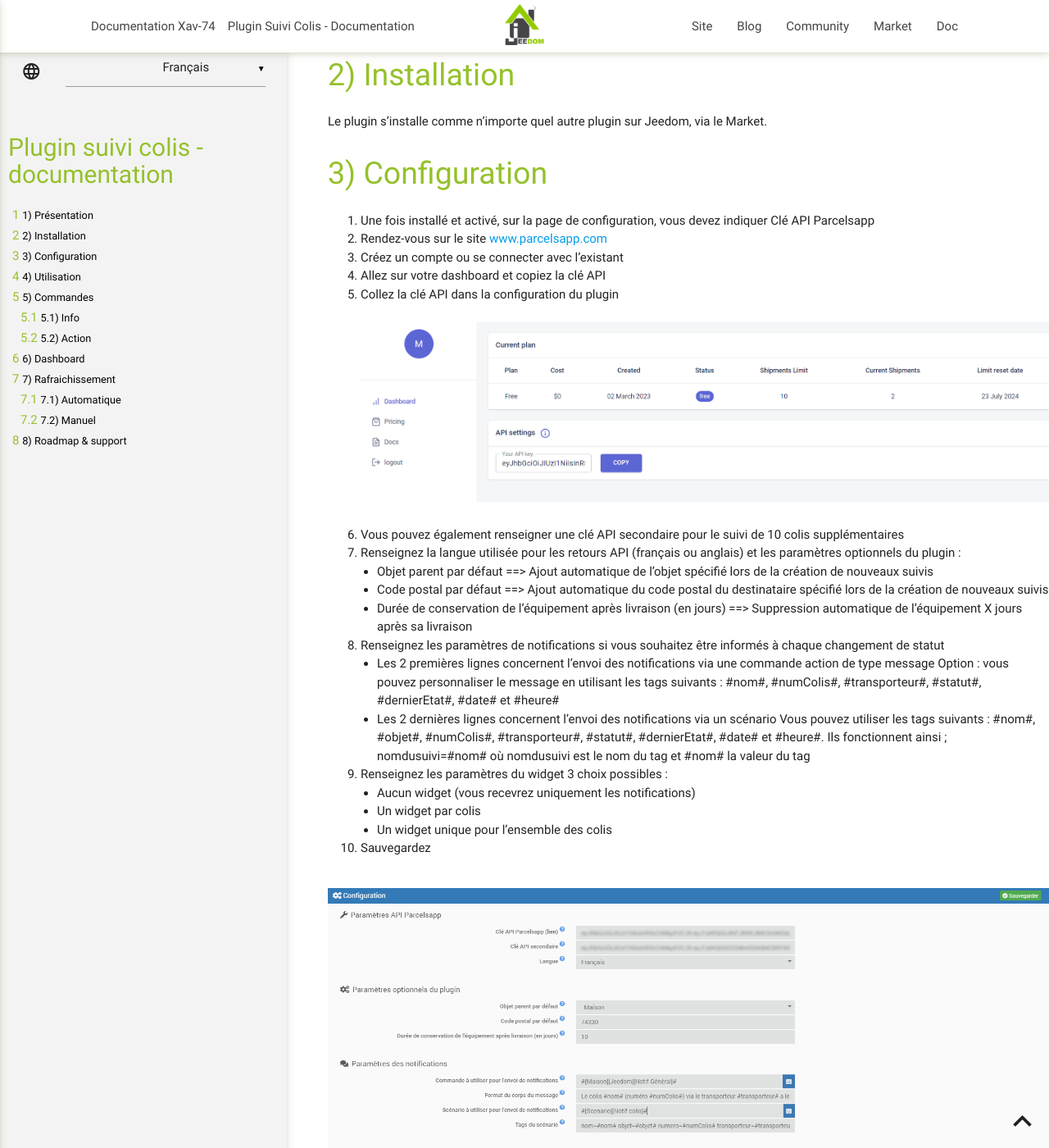
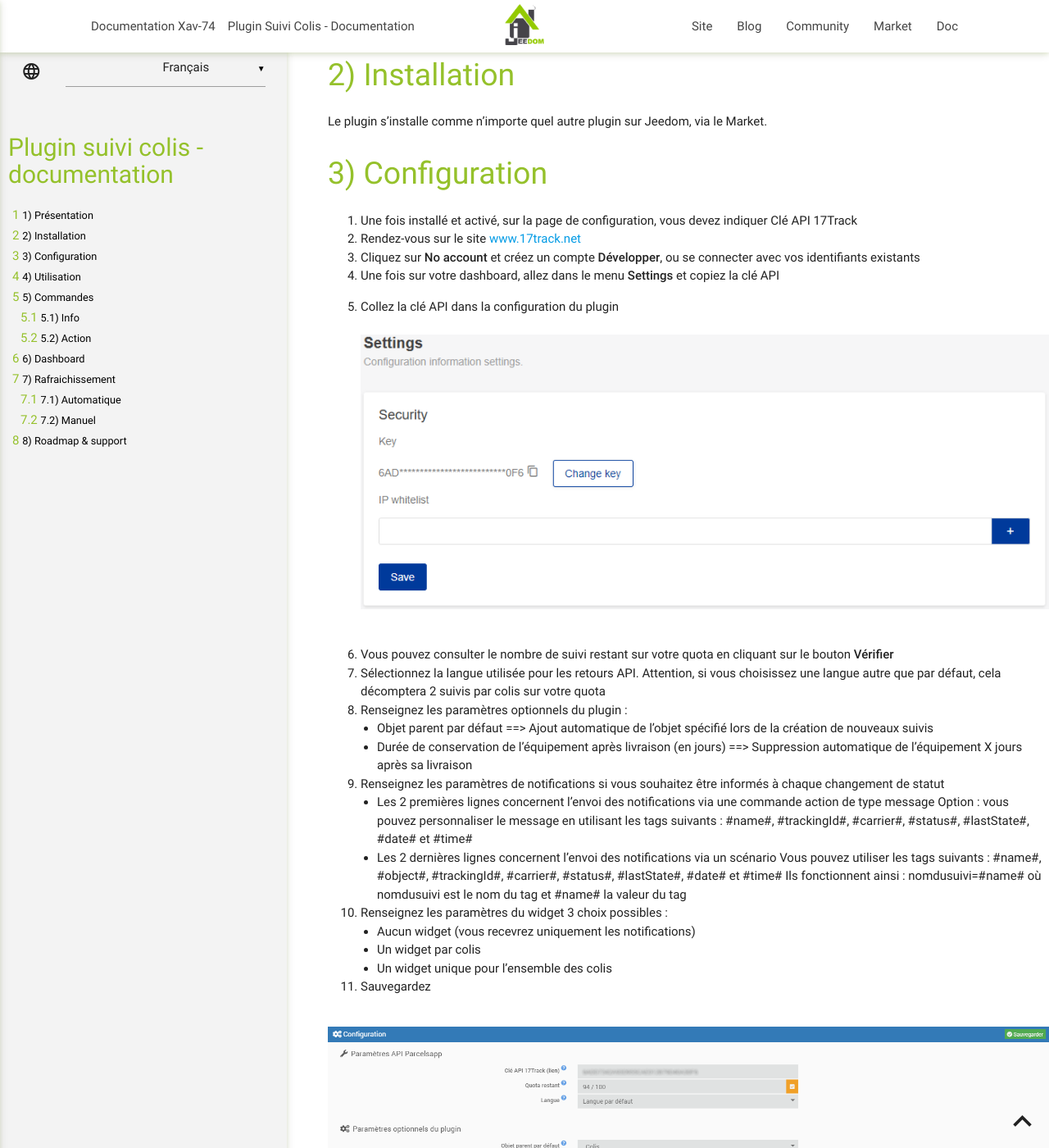
Before and after one commit to Xav-74/Documentation, a Jekyll site: the page built from parcelTracking/fr_FR/index.md, in a window 1280 px wide and 1400 px high, scrolled down 315 px. Shown: the whole window at 82% size. Built offline with Jekyll 4.4.1, drawn with Linux system fonts in a browser that asks for light colours; some of the changed text lies outside the part shown.

Commit message:
Update parcelTracking docs

```diff
--- a/parcelTracking/fr_FR/index.md
+++ b/parcelTracking/fr_FR/index.md
@@ -7,8 +7,8 @@
 
 # Présentation
 
-Ce plugin vous permet de suivre vos colis en provenance des principaux transporteurs français et internationaux (La Poste, Mondial Relay, Relais Colis, Colis Privé, Aliexpress, Shein, Amazon, eBay, FedEx, UPS, ...) via l'API de [**Parcelsapp**](https://parcelsapp.com/fr).<br/>
-Le plan gratuit de Parcelsapp propose le suivi de 10 colis sur 30 jours glissants. Si vous le souhaitez, vous pouvez prendre un plan supérieur.
+Ce plugin vous permet de suivre vos colis en provenance des principaux transporteurs français et internationaux (La Poste, Mondial Relay, Relais Colis, Colis Privé, Aliexpress, Shein, Amazon, eBay, FedEx, UPS, ...) via l'API de [**17Track**](https://www.17track.net/en).<br/>
+Le plan gratuit de 17Track propose le suivi de 100 colis par mois (remise à 0 le 1er jour du mois). Si vous le souhaitez, vous pouvez prendre un plan supérieur payant.
 
 > **Tip**
 >
@@ -23,29 +23,30 @@
 
 # Configuration
 
-1. Une fois installé et activé, sur la page de configuration, vous devez indiquer Clé API Parcelsapp
-2. Rendez-vous sur le site [www.parcelsapp.com](https://parcelsapp.com/dashboard/#/login)
-3. Créez un compte ou se connecter avec l'existant
-4. Allez sur votre dashboard et copiez la clé API
+1. Une fois installé et activé, sur la page de configuration, vous devez indiquer Clé API 17Track
+2. Rendez-vous sur le site [www.17track.net](https://user.17track.net/en)
+3. Cliquez sur **No account** et créez un compte **Développer**, ou se connecter avec vos identifiants existants
+4. Une fois sur votre dashboard, allez dans le menu **Settings** et copiez la clé API
 5. Collez la clé API dans la configuration du plugin
-<br/><br/>![Dashboard parcelsapp](../images/dashboard_parcelsapp.png)<br/><br/>
-6. Vous pouvez également renseigner une clé API secondaire pour le suivi de 10 colis supplémentaires
-7. Renseignez la langue utilisée pour les retours API (français ou anglais) et les paramètres optionnels du plugin :
+<br/><br/>![Dashboard 17Track](../images/dashboard_17Track.png)<br/><br/>
+
+6. Vous pouvez consulter le nombre de suivi restant sur votre quota en cliquant sur le bouton **Vérifier**
+7. Sélectionnez la langue utilisée pour les retours API. Attention, si vous choisissez une langue autre que par défaut, cela décomptera 2 suivis par colis sur votre quota
+8. Renseignez les paramètres optionnels du plugin :
  - Objet parent par défaut ==> Ajout automatique de l'objet spécifié lors de la création de nouveaux suivis
- - Code postal par défaut ==> Ajout automatique du code postal du destinataire spécifié lors de la création de nouveaux suivis
  - Durée de conservation de l'équipement après livraison (en jours) ==> Suppression automatique de l'équipement X jours après sa livraison
-8. Renseignez les paramètres de notifications si vous souhaitez être informés à chaque changement de statut
+9. Renseignez les paramètres de notifications si vous souhaitez être informés à chaque changement de statut
  - Les 2 premières lignes concernent l'envoi des notifications via une commande action de type message
-   Option : vous pouvez personnaliser le message en utilisant les tags suivants : #nom#, #numColis#, #transporteur#, #statut#, #dernierEtat#, #date# et #heure#
+   Option : vous pouvez personnaliser le message en utilisant les tags suivants : #name#, #trackingId#, #carrier#, #status#, #lastState#, #date# et #time#
  - Les 2 dernières lignes concernent l'envoi des notifications via un scénario
-   Vous pouvez utiliser les tags suivants : #nom#, #objet#, #numColis#, #transporteur#, #statut#, #dernierEtat#, #date# et #heure#.
-   Ils fonctionnent ainsi ; nomdusuivi=#nom# où nomdusuivi est le nom du tag et #nom# la valeur du tag
-9. Renseignez les paramètres du widget
+   Vous pouvez utiliser les tags suivants : #name#, #object#, #trackingId#, #carrier#, #status#, #lastState#, #date# et #time#
+   Ils fonctionnent ainsi : nomdusuivi=#name# où nomdusuivi est le nom du tag et #name# la valeur du tag
+10. Renseignez les paramètres du widget
   3 choix possibles :
   - Aucun widget (vous recevrez uniquement les notifications)
   - Un widget par colis
   - Un widget unique pour l'ensemble des colis
-10. Sauvegardez
+11. Sauvegardez
 
 <br/>![Config parcelTracking](../images/config_parcelTracking.png)<br/>
 
@@ -57,9 +58,14 @@
 # Utilisation
 1. Lancer le plugin qui se trouve dans la catégorie **Organisation** du menu **Plugins**
 2. Ajouter un colis, comme n'importe quel équipement sous Jeedom
-3. Indiquer le nom de votre colis puis renseigner le numéro de suivi, la clé API à utiliser (par défaut la principale), son pays et code postal de destination, sauf si les informations ont déjà été pré-remplies dans la configuration du plugin
-5. Sauvegarder
-6. Si vous ne souhaitez pas attendre l'actualisation automatique, vous pouvez la forcer en cliquant sur le bouton **Synchronisation**. Attention, lors de la synchronisation, aucune notification n'est envoyée.
+3. Indiquer le nom de votre colis puis renseigner le numéro de suivi, le transporteur si vous le connaissez et le paramètre additionnel nécessaire au suivi s'il est obligatoire. La liste des transporteurs provient directement de 17Track et sera mise à jour régulièrement. Si un paramètre additionnel est nécessaire pour le transporteur sélectionné, une note apparaitra pour vous le signaler et vous donner son format attendu
+4. Sauvegarder puis lancez un **enregistrement** afin que le colis soit pris en compte par les API 17Track et assurez-vous du succès de cette action (notification verte)
+
+> **Tip**
+>
+>Si, à l'issue du premier enregistrement **réussi**, vous devez modifier le transporteur et/ou le paramètre additionnel, vous pouvez le faire gràce aux boutons de mise à jour. Attention, il arrive parfois qu'à l'issue d'une mise à jour de l'un des 2 paramètres, les informations de suivi ne remontent pas immédiatement. Patientez 1 à 2 heures. Passé ce délai, il est préférable de supprimer le colis, et de le recréer **avec l'ensemble des paramètres à jour dès le premier enregistrement**
+
+<br/>![Config parcelTracking](../images/eqt_parcelTracking.png)<br/>
 
 
 # Commandes
@@ -77,6 +83,7 @@
 - **Origine** : pays d'origine du colis
 - **Destination** : pays de destinatiuon du colis
 - **Etats** : liste de toutes les étapes de la livraison
+- **Dernier évènement** : date et heure du dernier évènement envoyé par le transporteur. Utilisé pour l'envoi des notifications
 - **Dernier état** : dernier état envoyé par le transporteur. Utilisé pour l'envoi des notifications
 - **Date de livraison** : uniquement disponible lorsque le colis a été livré
 
@@ -117,10 +124,10 @@
 
 # Roadmap & support
 
-Ce plugin évoluera au fil du temps en fonction de vos demandes et des possibilités des API Parcelsapp.
+Ce plugin évoluera au fil du temps en fonction de vos demandes et des possibilités des API 17Track.
 
 Les prochaines versions verront arriver les features suivantes :
-- Traduction du plugin en anglais
+- Mise en place d'un WebHook pour une réception des données en temps réel
 - ...
 
 > **Tip**
--- /dev/null
+++ b/parcelTracking/index.html
@@ -0,0 +1,3 @@
+<script>
+window.location.href = 'fr_FR/';
+</script>
```
Also changed, not shown: other parts of parcelTracking/fr_FR/index.md (+1 -1 lines), parcelTracking/fr_FR/changelog.md (+9 -0 lines), parcelTracking/images/config_parcelTracking.png, parcelTracking/images/dashboard_17Track.png (added), parcelTracking/images/dashboard_parcelsapp.png (deleted), parcelTracking/images/eqt_parcelTracking.png (added).
